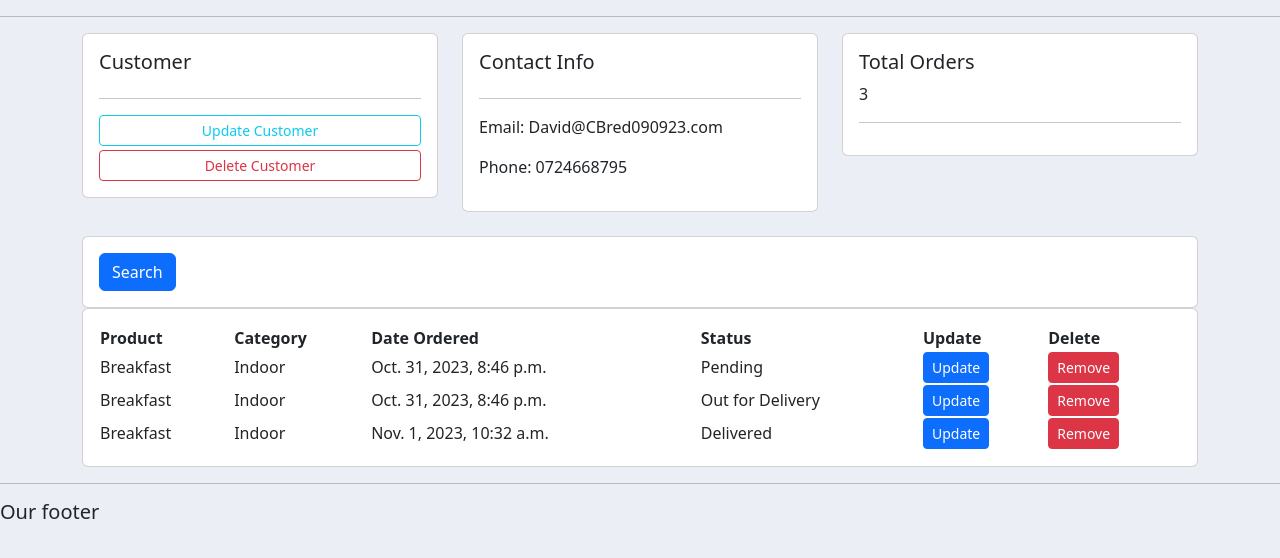
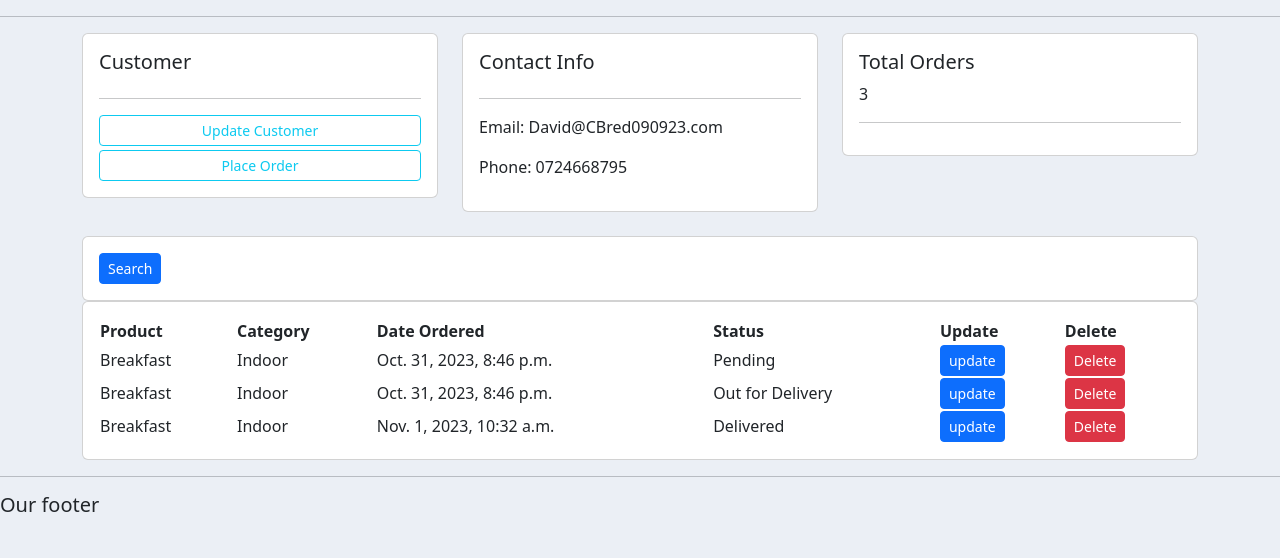
Before and after one commit to kariukijoni/d_crm, a Django app: page /customer/2/ in a window 1280 px wide. Shown: the part 76-634 px from the top of the page. Run offline with Django 4.2, Linux system fonts and the light colour scheme; data comes from the database, SQL or seed files in the repository; both versions use the stored data as it was after the commit.

Commit message:
inline formsets

```diff
--- a/accounts/templates/accounts/customers.html
+++ b/accounts/templates/accounts/customers.html
@@ -6,7 +6,11 @@
       <h5>Customer</h5>
       <hr />
       <a class="btn btn-outline-info btn-sm btn-block mb-1">Update Customer</a>
-      <a class="btn btn-outline-danger btn-sm btn-block">Delete Customer</a>
+      <a
+        class="btn btn-outline-info btn-sm btn-block"
+        href="{% url 'create_order' customer.id %}"
+        >Place Order</a
+      >
     </div>
   </div>
   <div class="col-md">
@@ -32,7 +36,7 @@
   <div class="col-md">
     <div class="card card-body">
       <form method="get">
-        <button class="btn btn-primary" type="submit">Search</button>
+        <button class="btn btn-primary btn-sm" type="submit">Search</button>
       </form>
     </div>
   </div>
@@ -62,8 +66,20 @@
           {% endcomment %}
           <td>{{i.date_created}}</td>
           <td>{{i.status}}</td>
-          <td><a class="btn btn-primary btn-sm" href="">Update</a></td>
-          <td><a class="btn btn-danger btn-sm" href="">Remove</a></td>
+          <td>
+            <a
+              class="btn btn-primary btn-sm"
+              href="{% url 'update_order' i.id %}"
+              >update</a
+            >
+          </td>
+          <td>
+            <a
+              class="btn btn-danger btn-sm"
+              href="{% url 'delete_order' i.id %}"
+              >Delete</a
+            >
+          </td>
         </tr>
         {% endfor %}
       </table>
--- a/accounts/templates/accounts/dashboard.html
+++ b/accounts/templates/accounts/dashboard.html
@@ -12,6 +12,7 @@
             <table class="table table-sm">
                 <th>
                     <tr>
+                        <th>#</th>
                         <th>Customers</th>
                         <th>Phone</th>
                     </tr>
@@ -19,6 +20,7 @@
                 <tbody>
                     {% for i in customers %}
                     <tr>
+                        <td><a class="btn btn-primary btn-sm" href="{% url 'customer' i.id %}">View</a></td>
                         <td>{{ i.name }}</td>
                         <td>{{ i.phone }}</td>
                     </tr>
@@ -33,9 +35,6 @@
     <div class='col-md-7'>
         <h5>LAST 5-ORDERS</h5>
         <hr>
-        <div class="card card-header">
-            <a class="btn btn-primary btn-sm btn-block" href="{% url 'create_order' %}">Create Order</a>
-        </div>
         <div class="card card-body">
             <table class="table table-sm">
                 <tr>
--- a/accounts/urls.py
+++ b/accounts/urls.py
@@ -3,10 +3,10 @@ from django.urls import path
 from . import views
 
 urlpatterns = [
-    path('home/', views.home,name='home'),
+    path('', views.home,name='home'),
     path('products/', views.products,name='products'),
     path('customer/<str:pk>/', views.customers,name='customer'),
-    path('create_order/', views.createOrder,name='create_order'),
+    path('create_order/<str:pk>/', views.createOrder,name='create_order'),
     path('update_order/<str:pk>/', views.updateOrder,name='update_order'),
     path('delete_order/<str:pk>/', views.deleteOrder,name='delete_order'),
 ]
--- a/accounts/views.py
+++ b/accounts/views.py
@@ -3,6 +3,7 @@ from django.http import HttpResponse
 from .models import *
 
 from .forms import OrderForm
+from django.forms import inlineformset_factory
 # Create your views here.
 
 
@@ -37,19 +38,27 @@ def customers(request,pk):
 
     return render(request, 'accounts/customers.html',context)
 
-def createOrder(request):
+def createOrder(request,pk):
+        OrderFormSet=inlineformset_factory(Customer,Order,fields=('product','status'),extra=10)
 
-        form=OrderForm()
+        customer=Customer.objects.get(id=pk)
+        formset=OrderFormSet(queryset=Order.objects.none(),instance=customer)
+
+
+        # populate field customer
+        # form=OrderForm(initial={'customer':customer})
+
 
         if request.method == 'POST':
             #  print('printing data',request.POST)
-            form = OrderForm(request.POST)
-            if form.is_valid():
-                form.save()
+            formset = OrderFormSet    (request.POST,instance=customer)
+            if formset.is_valid():
+                formset.save()
 
-                return redirect('/home')
+                return redirect('/')
 
-        context={'form':form}
+        # context={'form':form}
+        context={'formset':formset}
         return render (request,'accounts/order_form.html',context)
 
 
@@ -65,7 +74,7 @@ def updateOrder(request,pk):
         if form.is_valid():
             form.save()
 
-            return redirect('/home')
+            return redirect('/')
 
     context={'form':form}
     return render (request,'accounts/order_form.html',context)
@@ -76,7 +85,7 @@ def deleteOrder(request,pk):
     if request.method=='POST':
         order.delete()
 
-        return redirect('/home')
+        return redirect('/')
 
     context={'item':order}
     return render (request,'accounts/delete_form.html',context)
```
Also changed, not shown: accounts/templates/accounts/delete_form.html (+16 -6 lines), accounts/templates/accounts/order_form.html (+19 -4 lines), db.sqlite3.
